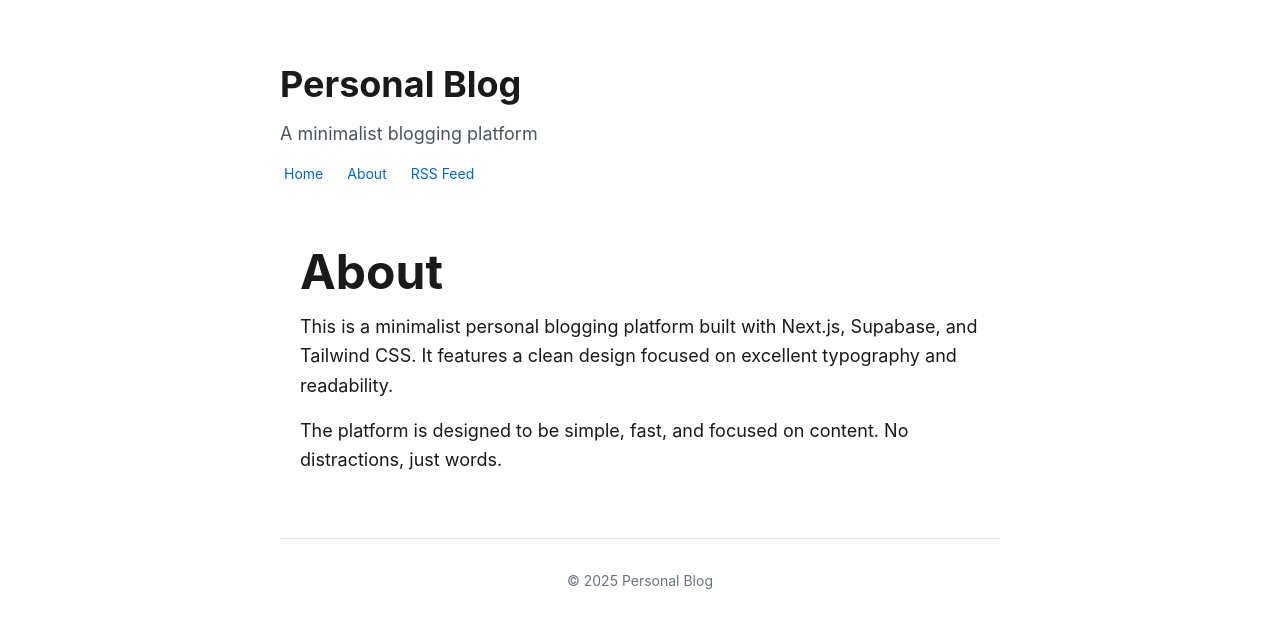
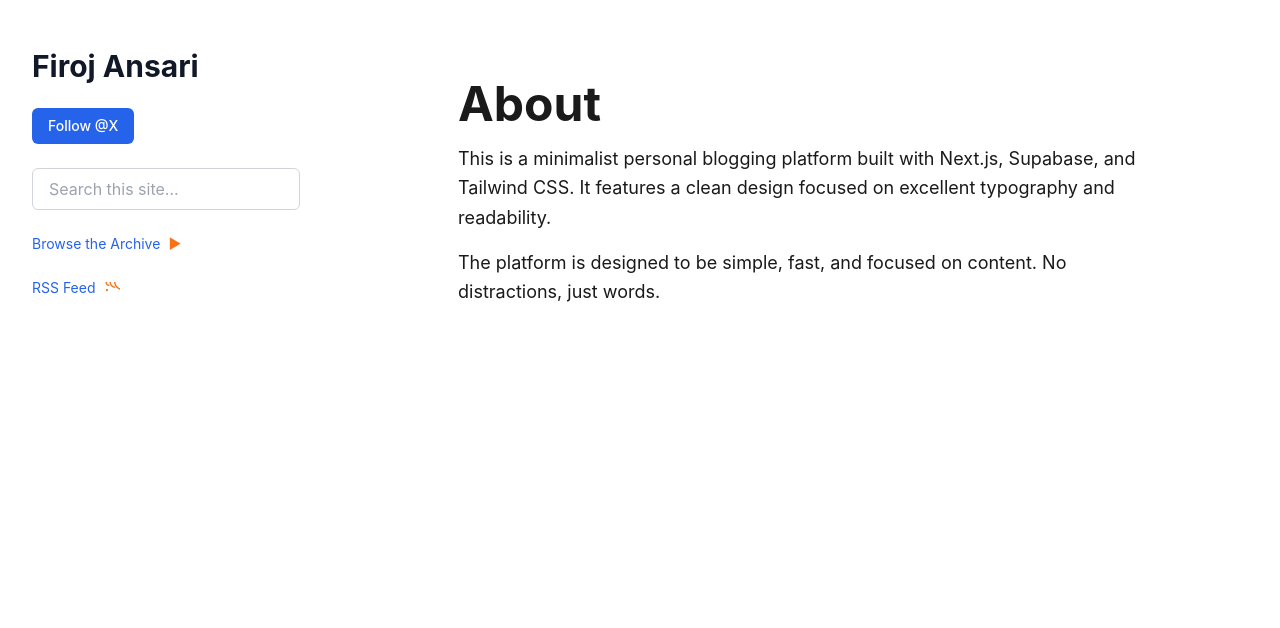
Before and after one commit to Firoj-7/firoj-blog, a Next.js app: page /about in a window 1280 px wide. Shown: the top 628 px of the page. Built offline with nearby package versions, Linux system fonts and the light colour scheme; no server answers.

Commit message:
Updated design to match reference image with sidebar layout

```diff
--- a/app/[slug]/page.tsx
+++ b/app/[slug]/page.tsx
@@ -45,30 +45,27 @@ export default async function PostPage({ params }: { params: { slug: string } })
 
   return (
     <Layout>
-      <Link
-        href="/"
-        className="text-link hover:underline mb-8 inline-block text-sm"
-      >
-        ← Back to home
-      </Link>
+      <div>
+        <h1 className="text-2xl md:text-3xl font-bold text-gray-900 mb-8">
+          Firoj Ansari
+        </h1>
 
-      <article className="content">
+        <article>
           <header className="mb-8">
-          <h1 className="text-4xl md:text-5xl font-bold mb-4">{post.title}</h1>
-          <div className="flex items-center gap-4 text-sm text-gray-500 mb-6">
-            <time dateTime={post.published_at || post.created_at}>
-              {formatDate(post.published_at || post.created_at)}
-            </time>
-            <span>•</span>
-            <span>{post.reading_time} min read</span>
-          </div>
+            <h2 className="text-2xl md:text-3xl font-bold mb-4 text-blue-600">
+              {post.title}
+            </h2>
+            <p className="text-sm text-gray-600 mb-6">
+              Posted on {formatDate(post.published_at || post.created_at)}
+            </p>
           </header>
 
           <div
-          className="prose prose-lg max-w-none"
+            className="prose prose-lg max-w-none text-gray-700 leading-relaxed"
             dangerouslySetInnerHTML={{ __html: post.content }}
           />
         </article>
+      </div>
     </Layout>
   )
 }
--- a/app/layout.tsx
+++ b/app/layout.tsx
@@ -3,18 +3,18 @@ import './globals.css'
 
 export const metadata: Metadata = {
   title: {
-    default: 'Personal Blog',
-    template: '%s | Personal Blog',
+    default: 'Firoj Ansari',
+    template: '%s | Firoj Ansari',
   },
-  description: 'A minimalist personal blogging platform',
+  description: 'Firoj Ansari\'s Blog',
   metadataBase: new URL(process.env.NEXT_PUBLIC_SITE_URL || 'http://localhost:3000'),
-  keywords: ['blog', 'personal blog', 'minimalist', 'writing'],
-  authors: [{ name: 'Personal Blog' }],
-  creator: 'Personal Blog',
+  keywords: ['blog', 'firoj ansari', 'personal blog', 'writing'],
+  authors: [{ name: 'Firoj Ansari' }],
+  creator: 'Firoj Ansari',
   openGraph: {
     type: 'website',
     locale: 'en_US',
-    siteName: 'Personal Blog',
+    siteName: 'Firoj Ansari',
   },
   robots: {
     index: true,
--- a/app/page.tsx
+++ b/app/page.tsx
@@ -4,10 +4,10 @@ import PostList from '@/components/PostList'
 
 export const metadata = {
   title: 'Home',
-  description: 'A minimalist personal blogging platform',
+  description: 'Firoj Ansari\'s Blog',
   openGraph: {
-    title: 'Personal Blog',
-    description: 'A minimalist personal blogging platform',
+    title: 'Firoj Ansari\'s Blog',
+    description: 'Firoj Ansari\'s Blog',
     type: 'website',
   },
 }
@@ -17,7 +17,12 @@ export default async function Home() {
 
   return (
     <Layout>
-      <PostList posts={posts} />
+      <div>
+        <h1 className="text-2xl md:text-3xl font-bold text-gray-900 mb-8">
+          Firoj Ansari
+        </h1>
+        <PostList posts={posts} />
+      </div>
     </Layout>
   )
 }
--- a/components/Layout.tsx
+++ b/components/Layout.tsx
@@ -7,61 +7,75 @@ interface LayoutProps {
 export default function Layout({ children }: LayoutProps) {
   return (
     <div className="min-h-screen bg-white">
-      <main className="max-w-3xl mx-auto px-4 sm:px-6 py-8 md:py-16">
-        <Header />
-        {children}
-        <Footer />
-      </main>
+      <div className="max-w-7xl mx-auto px-4 sm:px-6 lg:px-8 py-8 md:py-12">
+        <div className="grid grid-cols-1 lg:grid-cols-4 gap-8 lg:gap-12">
+          {/* Left Sidebar */}
+          <aside className="lg:col-span-1">
+            <Sidebar />
+          </aside>
+
+          {/* Main Content */}
+          <main className="lg:col-span-3">
+            {children}
+          </main>
+        </div>
+      </div>
     </div>
   )
 }
 
-function Header() {
+function Sidebar() {
   return (
-    <header className="mb-12 md:mb-16">
-      <h1 className="text-3xl md:text-4xl font-bold mb-3 md:mb-4">
+    <div className="sticky top-8">
+      {/* Name */}
+      <h1 className="text-2xl md:text-3xl font-bold text-gray-900 mb-6">
+        Firoj Ansari
+      </h1>
+
+      {/* Follow Button */}
+      <a
+        href="https://x.com/yourusername"
+        target="_blank"
+        rel="noopener noreferrer"
+        className="inline-block bg-blue-600 text-white px-4 py-2 rounded-md hover:bg-blue-700 transition-colors mb-6 text-sm font-medium"
+      >
+        Follow @X
+      </a>
+
+      {/* Search */}
+      <div className="mb-6">
+        <input
+          type="search"
+          placeholder="Search this site..."
+          className="w-full px-4 py-2 border border-gray-300 rounded-md focus:outline-none focus:ring-2 focus:ring-blue-500 focus:border-transparent"
+          aria-label="Search this site"
+        />
+      </div>
+
+      {/* Archive Link */}
+      <div className="mb-6">
         <Link
           href="/"
-          className="text-foreground hover:text-link transition-colors focus-ring rounded"
+          className="text-blue-600 hover:underline text-sm flex items-center gap-2"
         >
-          Personal Blog
+          Browse the Archive
+          <span className="text-orange-500">▶</span>
         </Link>
-      </h1>
-      <p className="text-gray-600 text-base md:text-lg mb-3 md:mb-4">
-        A minimalist blogging platform
-      </p>
-      <nav
-        className="flex flex-wrap gap-3 md:gap-4 text-sm"
-        aria-label="Main navigation"
-      >
-        <Link
-          href="/"
-          className="text-link hover:underline focus-ring rounded px-1"
-        >
-          Home
-        </Link>
-        <Link
-          href="/about"
-          className="text-link hover:underline focus-ring rounded px-1"
-        >
-          About
-        </Link>
+      </div>
+
+      {/* RSS Feed */}
+      <div>
         <Link
           href="/feed"
-          className="text-link hover:underline focus-ring rounded px-1"
+          className="text-blue-600 hover:underline text-sm flex items-center gap-2"
           aria-label="RSS Feed"
         >
           RSS Feed
+          <svg className="w-4 h-4 text-orange-500" fill="currentColor" viewBox="0 0 20 20">
+            <path d="M3.429 2.571c0 1.893 1.54 3.429 3.429 3.429v1.714c-2.833 0-5.143-2.31-5.143-5.143H3.429zm5.143 0c0 3.16 2.57 5.714 5.714 5.714v1.714c-4.125 0-7.429-3.304-7.429-7.429H8.572zm5.714 0c0 4.446 3.618 8.036 8.036 8.036v1.714c-5.393 0-9.75-4.357-9.75-9.75h1.714zM2.286 12.571c0 .79.64 1.429 1.429 1.429s1.429-.64 1.429-1.429-.64-1.429-1.429-1.429-1.429.64-1.429 1.429z"/>
+          </svg>
         </Link>
-      </nav>
-    </header>
+      </div>
+    </div>
   )
 }
-
-function Footer() {
-  return (
-    <footer className="mt-12 md:mt-16 pt-6 md:pt-8 border-t border-gray-200 text-center text-sm text-gray-500">
-      <p>© {new Date().getFullYear()} Personal Blog</p>
-    </footer>
-  )
-}
--- a/components/PostCard.tsx
+++ b/components/PostCard.tsx
@@ -8,31 +8,33 @@ interface PostCardProps {
 
 export default function PostCard({ post }: PostCardProps) {
   return (
-    <article className="border-b border-gray-200 pb-8 last:border-b-0">
+    <article className="mb-12 last:mb-0">
       <Link
         href={`/${post.slug}`}
         className="block group"
         aria-label={`Read ${post.title}`}
       >
-        <h2 className="text-2xl md:text-3xl font-bold mb-3 group-hover:text-link transition-colors">
+        <h2 className="text-2xl md:text-3xl font-bold mb-4 text-blue-600 hover:text-blue-700 transition-colors">
           {post.title}
         </h2>
       </Link>
-      {post.excerpt && (
-        <p className="text-gray-600 text-base md:text-lg mb-4 leading-relaxed">
-          {post.excerpt}
-        </p>
-      )}
-      <div className="flex items-center gap-4 text-sm text-gray-500">
-        <time
-          dateTime={post.published_at || post.created_at}
-          className="font-medium"
-        >
-          {formatDate(post.published_at || post.created_at)}
-        </time>
-        <span aria-hidden="true">•</span>
-        <span>{post.reading_time} min read</span>
+      <div className="prose prose-lg max-w-none mb-4">
+        {post.excerpt ? (
+          <p className="text-gray-700 leading-relaxed mb-4">
+            {post.excerpt}
+          </p>
+        ) : (
+          <div
+            className="text-gray-700 leading-relaxed"
+            dangerouslySetInnerHTML={{
+              __html: post.content.substring(0, 300).replace(/<[^>]*>/g, '') + '...'
+            }}
+          />
+        )}
       </div>
+      <p className="text-sm text-gray-600">
+        Posted on {formatDate(post.published_at || post.created_at)}
+      </p>
     </article>
   )
 }
--- a/components/PostList.tsx
+++ b/components/PostList.tsx
@@ -15,10 +15,19 @@ export default function PostList({ posts }: PostListProps) {
   }
 
   return (
-    <div className="space-y-12" role="list">
+    <div role="list">
       {posts.map((post) => (
         <PostCard key={post.id} post={post} />
       ))}
+
+      {/* Pagination - Simple version for now */}
+      {posts.length > 0 && (
+        <div className="mt-12 flex justify-start">
+          <div className="bg-blue-600 text-white w-8 h-8 rounded flex items-center justify-center text-sm font-medium">
+            1
+          </div>
+        </div>
+      )}
     </div>
   )
 }
--- a/tailwind.config.ts
+++ b/tailwind.config.ts
@@ -11,7 +11,7 @@ const config: Config = {
       colors: {
         background: '#FFFFFF',
         foreground: '#1a1a1a',
-        link: '#0066CC',
+        link: '#2563eb', // Blue-600
       },
       typography: {
         DEFAULT: {
```
Also changed, not shown: 2 other files (tests, documents, lock files or other folders). Lines whose indentation alone changed are shown as unchanged.
